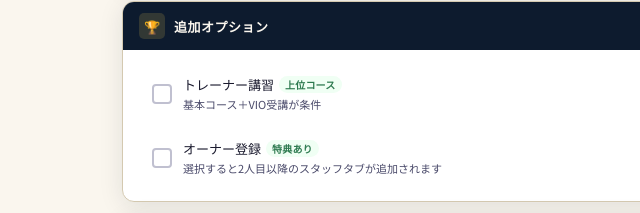
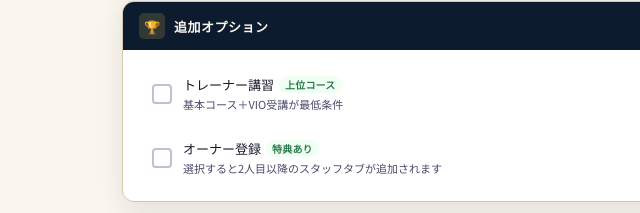
Before and after one commit to atsuage-bomb/takumidou-estimate, a plain HTML site: page index.html in a window 1280 px wide. Shown: the part 776-989 px from the top of the page, 110-750 px from the left. Drawn offline with Linux system fonts and the light colour scheme.

Commit message:
Update index.html

```diff
--- a/index.html
+++ b/index.html
@@ -216,7 +216,7 @@
         <div class="alert" id="p0-alert-trainer">トレーナー講習には「基本コース＋VIO（いずれか）」の受講が必要です。</div>
         <div class="course-row" id="p0-row-trainer" onclick="toggleTrainer()">
           <div class="course-check"><span class="check-mark">✓</span></div>
-          <div class="course-info"><div class="course-name">トレーナー講習 <span class="badge badge-special">上位コース</span></div><div class="course-sub">基本コース＋VIO受講が条件</div></div>
+          <div class="course-info"><div class="course-name">トレーナー講習 <span class="badge badge-special">上位コース</span></div><div class="course-sub">基本コース＋VIO受講が最低条件</div></div>
           <div><div class="course-price">¥495,000</div></div>
         </div>
         <div class="course-row" id="p0-row-owner" onclick="toggleOwner()">
```
